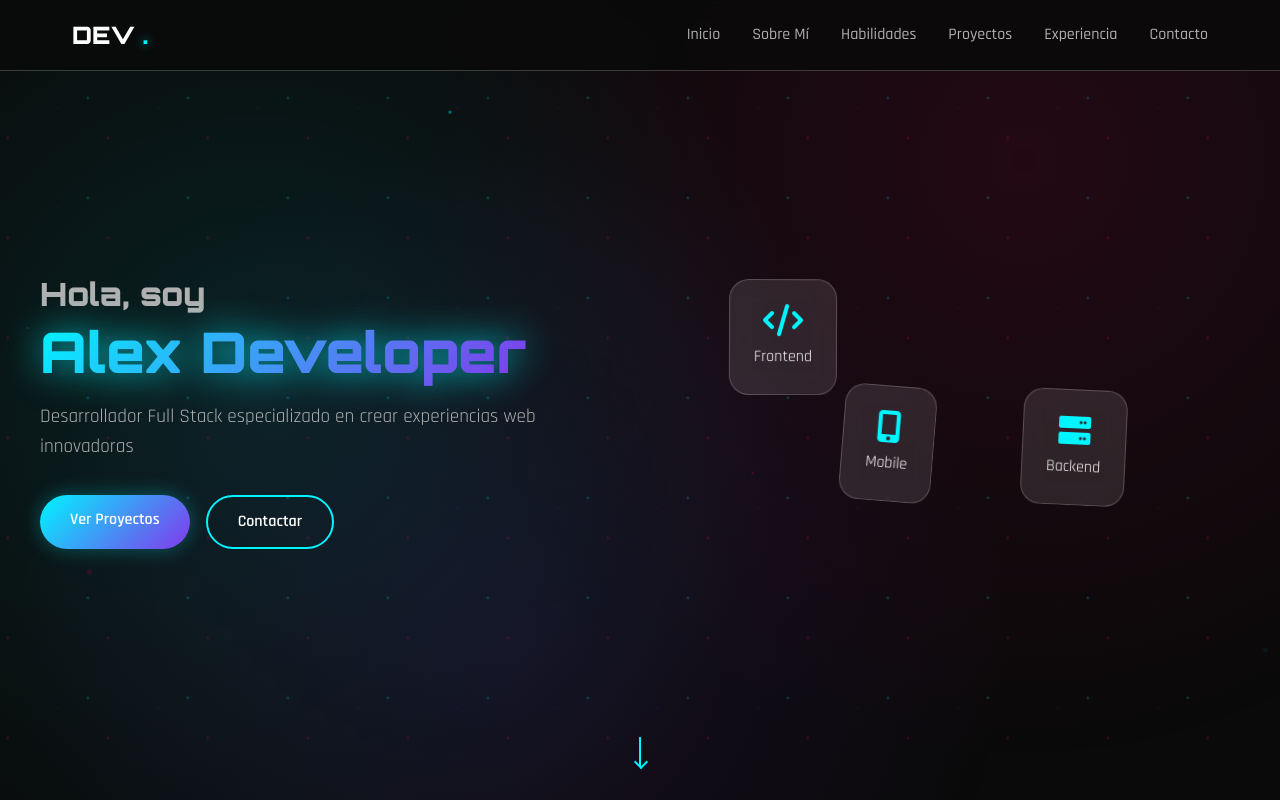
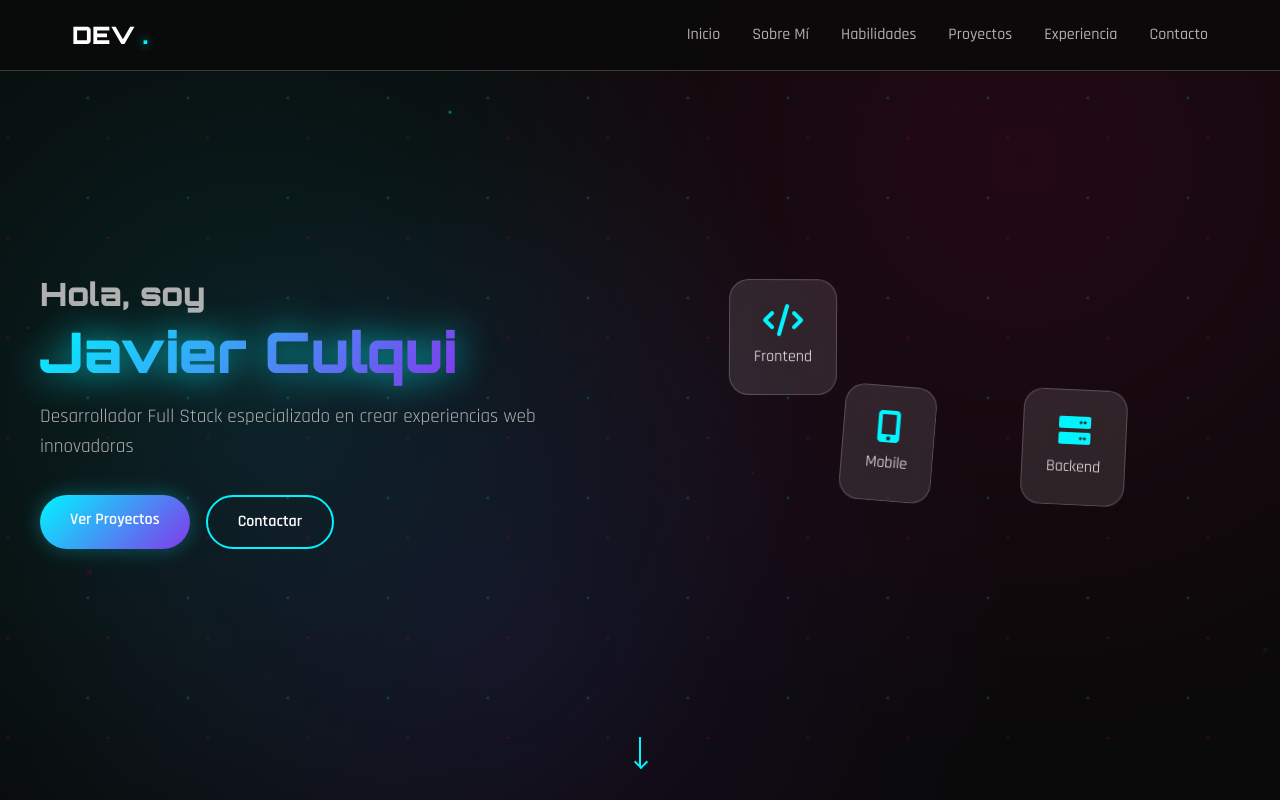
Before and after one commit to Javierc06M/Portafolio, a plain HTML site: page index.html in a window 1280 px wide. Shown: the top 800 px of the page. Drawn offline with Linux system fonts and the light colour scheme.

Commit message:
Actualizacion

```diff
--- a/index.html
+++ b/index.html
@@ -42,7 +42,7 @@
                 <h1 class="hero-title">
                     <span class="typing-text">Hola, soy</span>
                     <br>
-                    <span class="name-highlight">Alex Developer</span>
+                    <span class="name-highlight">Javier Culqui</span>
                 </h1>
                 <p class="hero-subtitle">Desarrollador Full Stack especializado en crear experiencias web innovadoras</p>
                 <div class="hero-buttons">
```
